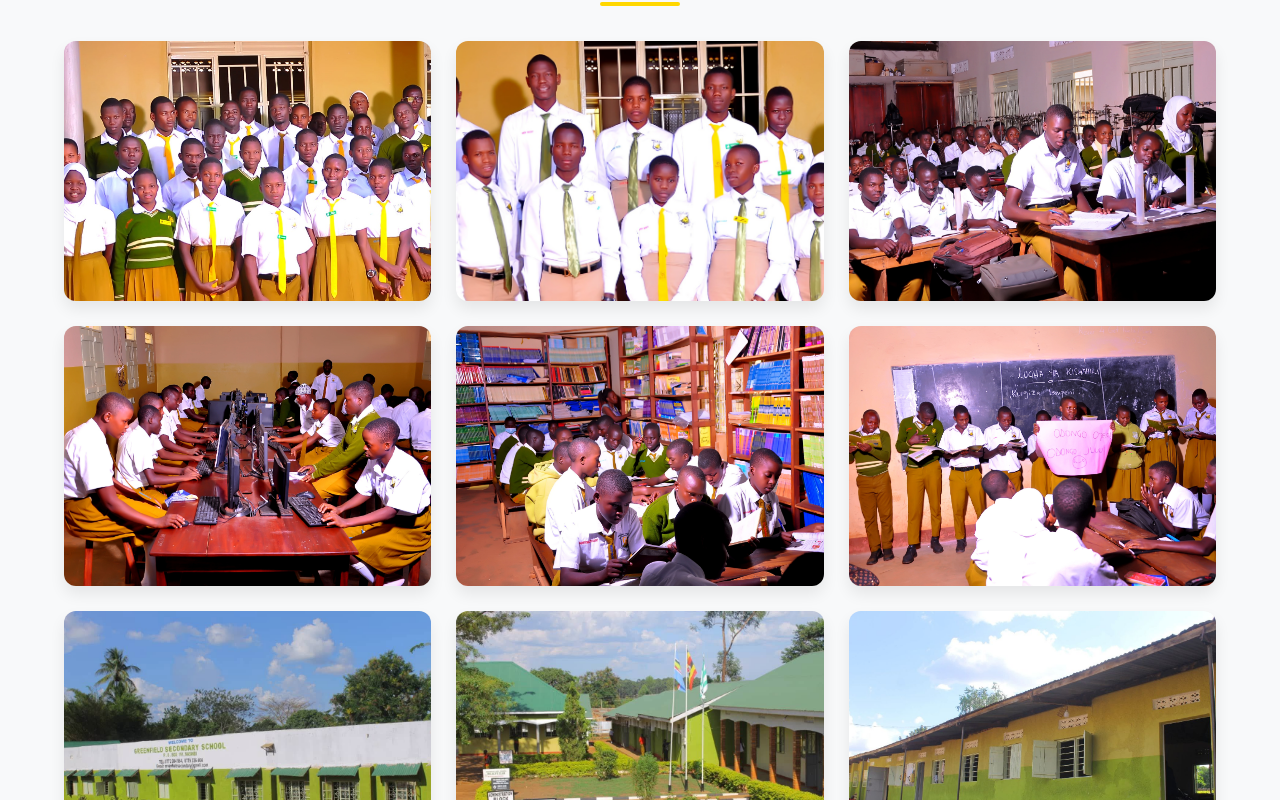
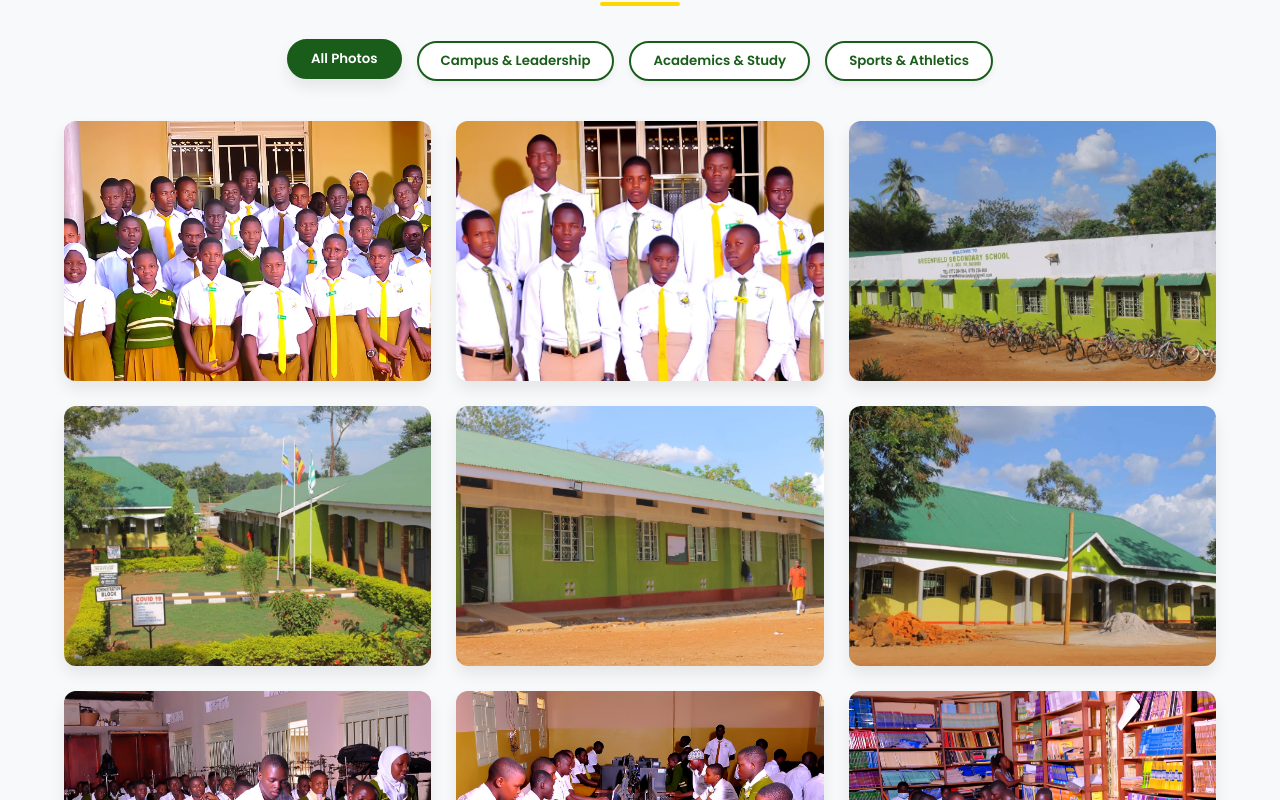
Before and after one commit to laptertechnologies-hue/greenfield-website, a React (Vite) app: page /gallery in a window 1280 px wide. Shown: the part 480-1280 px from the top of the page. Built offline with nearby package versions, Linux system fonts and the light colour scheme.

Commit message:
feat: add dynamic gallery filtering and sports image metadata

```diff
--- a/src/index.css
+++ b/src/index.css
@@ -823,6 +823,34 @@ a {
     font-weight: bold;
 }
 
+/* Gallery Filter Buttons */
+.gallery-filters {
+    display: flex;
+    justify-content: center;
+    gap: 15px;
+    margin-bottom: 40px;
+    flex-wrap: wrap;
+}
+
+.filter-btn {
+    background-color: var(--white);
+    border: 2px solid var(--primary-green);
+    color: var(--primary-green);
+    padding: 8px 22px;
+    border-radius: 50px;
+    cursor: pointer;
+    font-weight: 600;
+    transition: var(--transition);
+    box-shadow: var(--shadow-subtle);
+}
+
+.filter-btn:hover, .filter-btn.active {
+    background-color: var(--primary-green);
+    color: var(--white);
+    transform: translateY(-2px);
+    box-shadow: var(--shadow-medium);
+}
+
 /* Photo Gallery & Grid System */
 .gallery-grid {
     display: grid;
--- a/src/pages/Gallery.tsx
+++ b/src/pages/Gallery.tsx
@@ -1,7 +1,11 @@
-import React, { useEffect } from 'react';
+import React, { useEffect, useState } from 'react';
 import { updateSEO } from '../utils/seo';
 
+type CategoryType = 'all' | 'campus' | 'academics' | 'sports';
+
 export const Gallery: React.FC = () => {
+  const [activeFilter, setActiveFilter] = useState<CategoryType>('all');
+
   useEffect(() => {
     updateSEO(
       'Gallery | GREENFIELD SECONDARY SCHOOL Masindi',
@@ -10,19 +14,32 @@ export const Gallery: React.FC = () => {
   }, []);
 
   const galleryItems = [
-    { src: '/photos/o_level_prefects.jpg', title: 'O-Level Prefects', desc: 'Leadership in the making.' },
-    { src: '/photos/a_level_prefects.jpg', title: 'A-Level Prefects', desc: 'Guidance and responsibility.' },
-    { src: '/photos/science lab.jpg', title: 'Science Lab', desc: 'Innovation and exploration.' },
-    { src: '/photos/computer lab.jpg', title: 'ICT Center', desc: 'Empowering digital literacy.' },
-    { src: '/photos/library.jpg', title: 'Main Library', desc: 'A hub for knowledge and research.' },
-    { src: '/photos/class time.jpg', title: 'Classroom Session', desc: 'Active learning and engagement.' },
-    { src: '/photos/school-campus-hero.jpg', title: 'School Campus', desc: 'Beautiful landscape view.' },
-    { src: '/photos/school-entrance.jpg', title: 'Main Gate', desc: 'Front entrance of the school.' },
-    { src: '/photos/sports-ground.jpg', title: 'Sports Grounds', desc: 'Fields for extracurricular sports activities.' },
-    { src: '/photos/school-hall.jpg', title: 'School Hall', desc: 'Venue for assemblies and main events.' },
-    { src: '/photos/graduants-celebration.jpg', title: 'Graduation Day', desc: 'Celebrating our successful candidates.' },
-    { src: '/photos/dormitory-view.jpg', title: 'Student Dormitories', desc: 'Day and boarding living facilities.' }
+    // Campus & Leadership
+    { src: '/photos/o_level_prefects.jpg', title: 'O-Level Prefects', desc: 'Leadership in the making.', category: 'campus' },
+    { src: '/photos/a_level_prefects.jpg', title: 'A-Level Prefects', desc: 'Guidance and responsibility.', category: 'campus' },
+    { src: '/photos/school-campus-hero.jpg', title: 'School Campus', desc: 'Beautiful landscape view.', category: 'campus' },
+    { src: '/photos/school-entrance.jpg', title: 'Main Gate', desc: 'Front entrance of the school.', category: 'campus' },
+    { src: '/photos/school-hall.jpg', title: 'School Hall', desc: 'Venue for assemblies and main events.', category: 'campus' },
+    { src: '/photos/dormitory-view.jpg', title: 'Student Dormitories', desc: 'Day and boarding living facilities.', category: 'campus' },
+
+    // Academics
+    { src: '/photos/science lab.jpg', title: 'Science Lab', desc: 'Innovation and exploration.', category: 'academics' },
+    { src: '/photos/computer lab.jpg', title: 'ICT Center', desc: 'Empowering digital literacy.', category: 'academics' },
+    { src: '/photos/library.jpg', title: 'Main Library', desc: 'A hub for knowledge and research.', category: 'academics' },
+    { src: '/photos/class time.jpg', title: 'Classroom Session', desc: 'Active learning and engagement.', category: 'academics' },
+    { src: '/photos/graduants-celebration.jpg', title: 'Graduation Day', desc: 'Celebrating our successful candidates.', category: 'academics' },
+
+    // Sports (Existing and Pre-configured ones)
+    { src: '/photos/sports-ground.jpg', title: 'Sports Grounds', desc: 'Fields for extracurricular sports activities.', category: 'sports' },
+    { src: '/photos/sports1.jpg', title: 'Football Match', desc: 'Greenfield S.S team competing in the local school championships.', category: 'sports' },
+    { src: '/photos/sports2.jpg', title: 'Athletics & Track', desc: 'Students demonstrating speed and agility in inter-house races.', category: 'sports' },
+    { src: '/photos/sports3.jpg', title: 'Basketball Court', desc: 'Vibrant action on our on-campus court.', category: 'sports' },
+    { src: '/photos/sports4.jpg', title: 'Volleyball Championship', desc: 'Cohesive teamwork and high-energy volleyball matches.', category: 'sports' }
   ];
+
+  const filteredItems = activeFilter === 'all'
+    ? galleryItems
+    : galleryItems.filter(item => item.category === activeFilter);
 
   return (
     <div>
@@ -37,8 +54,38 @@ export const Gallery: React.FC = () => {
       <div className="container">
         {/* Photo Gallery */}
         <h2 className="section-title">Photo Gallery</h2>
+
+        {/* Category Filters */}
+        <div className="gallery-filters">
+          <button
+            className={`filter-btn ${activeFilter === 'all' ? 'active' : ''}`}
+            onClick={() => setActiveFilter('all')}
+          >
+            All Photos
+          </button>
+          <button
+            className={`filter-btn ${activeFilter === 'campus' ? 'active' : ''}`}
+            onClick={() => setActiveFilter('campus')}
+          >
+            Campus & Leadership
+          </button>
+          <button
+            className={`filter-btn ${activeFilter === 'academics' ? 'active' : ''}`}
+            onClick={() => setActiveFilter('academics')}
+          >
+            Academics & Study
+          </button>
+          <button
+            className={`filter-btn ${activeFilter === 'sports' ? 'active' : ''}`}
+            onClick={() => setActiveFilter('sports')}
+          >
+            Sports & Athletics
+          </button>
+        </div>
+
+        {/* Gallery Grid */}
         <div className="gallery-grid">
-          {galleryItems.map((item, index) => (
+          {filteredItems.map((item, index) => (
             <div key={index} className="gallery-item">
               <img src={item.src} alt={item.title} />
               <div className="item-overlay">
```
